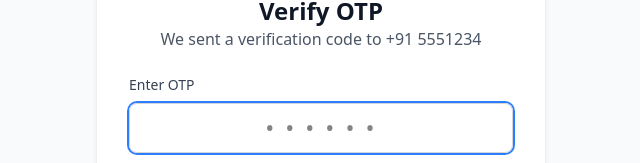
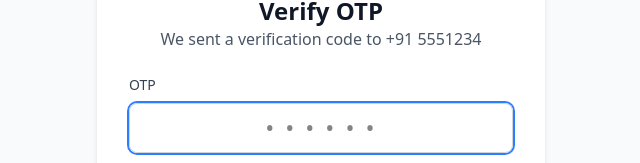
Before and after one commit to youraibuddy007/my-ecommerce-demo, a Next.js app: page / in a window 1280 px wide. Both pictures are taken after typing "5551234" into the empty fields and a click on the button "Send OTP". Shown: the part 251-414 px from the top of the page, without its empty margins (319-959 px from the left). Built offline with nearby package versions, Linux system fonts and the light colour scheme.

Commit message:
Renamed otp

```diff
--- a/src/app/EcommerceApp.tsx
+++ b/src/app/EcommerceApp.tsx
@@ -229,7 +229,7 @@ const EcommerceApp = () => {
         <form onSubmit={handleOtpVerification}>
           <div className="mb-6">
             <label className="block text-gray-700 text-sm font-medium mb-2" htmlFor="otp">
-              Enter OTP
+              OTP
             </label>
             <input
               id="otp"
```
